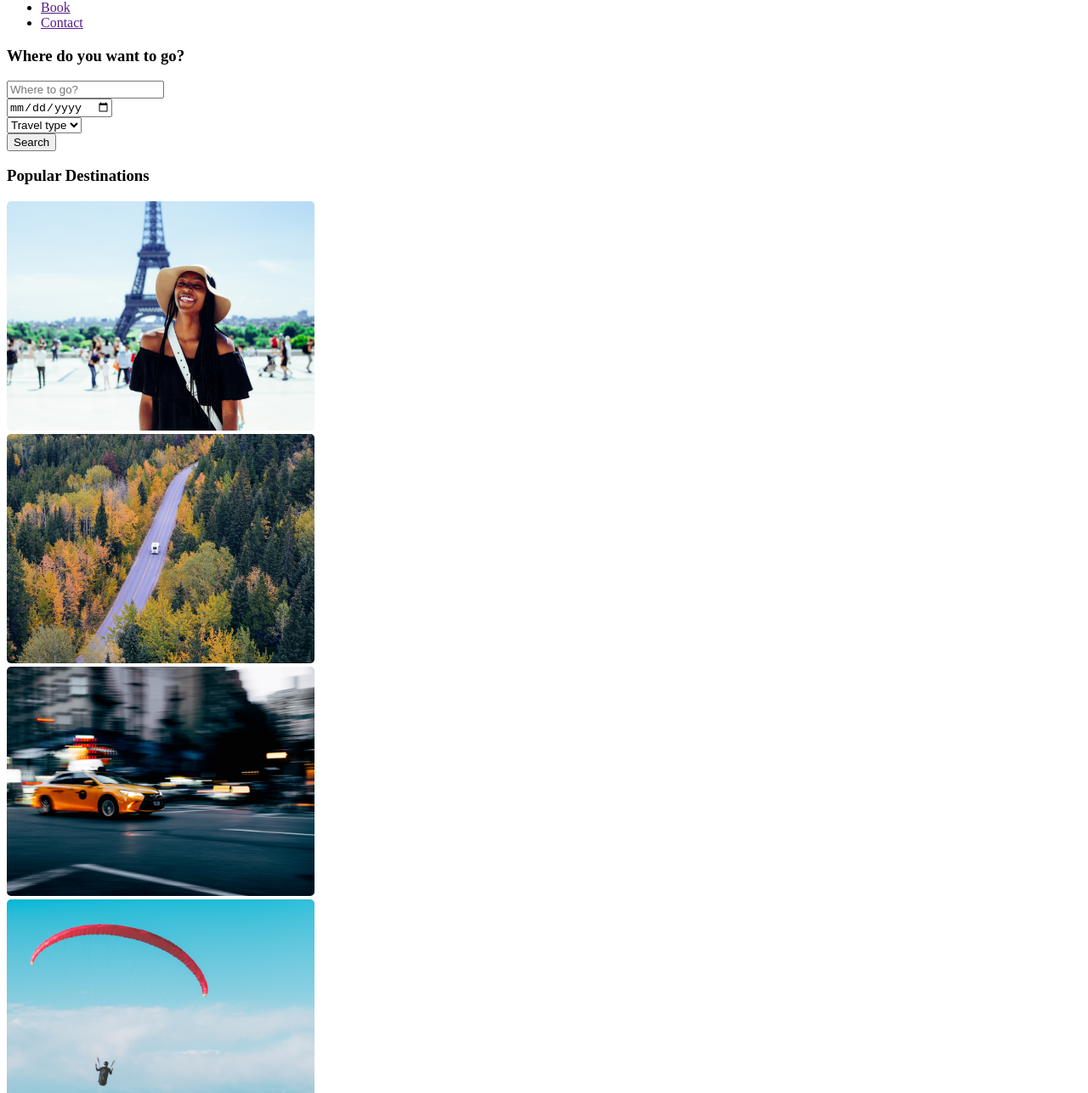
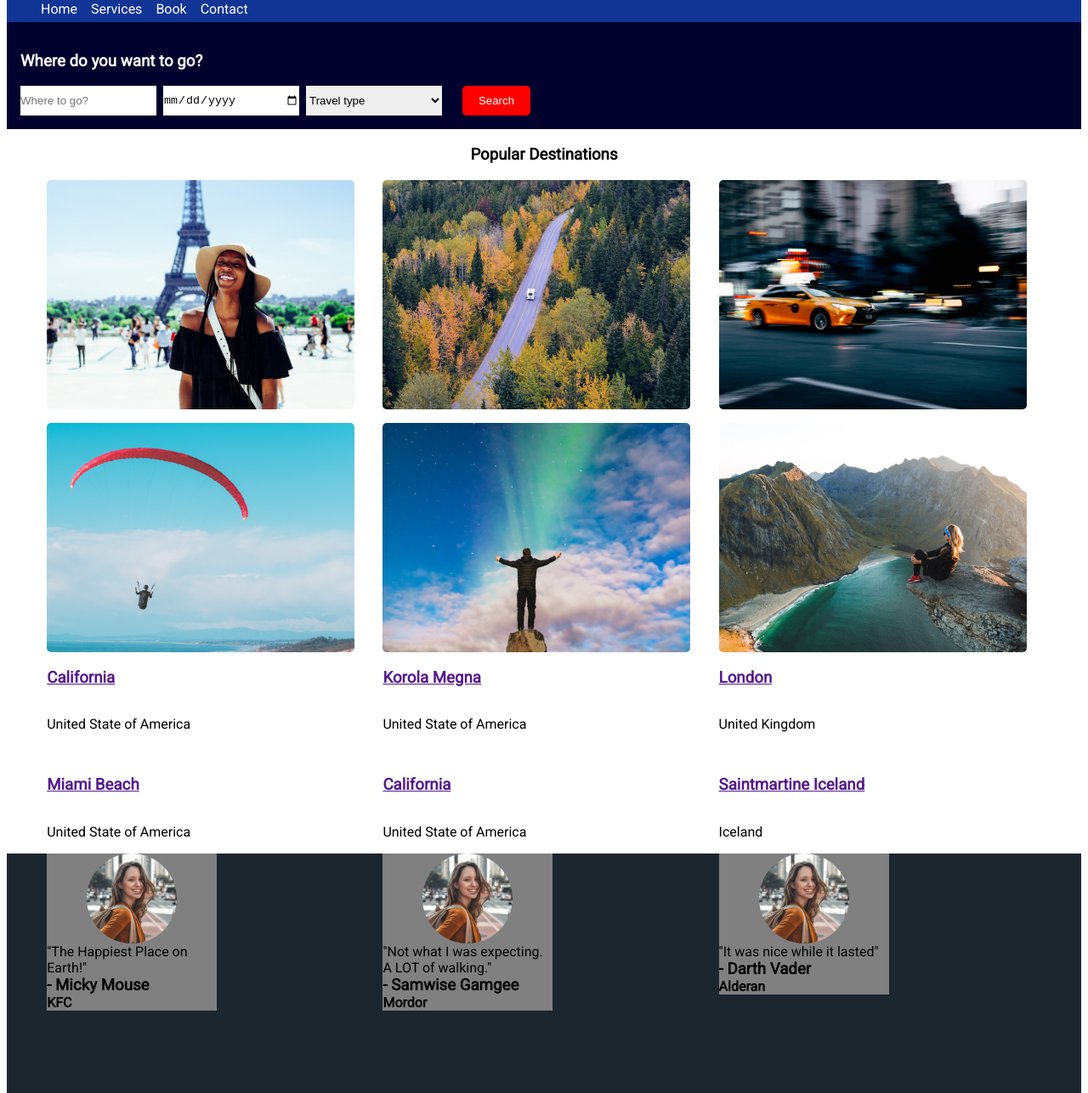
Before and after one commit to samuel-williams-ed/Week_03_Day_02, a plain HTML site: page 02_css_lab/cc_travel_start/index.html in a window 1280 px wide. Shown: the part 78-1365 px from the top of the page at 85% size. Drawn offline with Linux system fonts and the light colour scheme.

Commit message:
Completed

```diff
--- a/02_css_lab/cc_travel_start/index.html
+++ b/02_css_lab/cc_travel_start/index.html
@@ -11,6 +11,7 @@
     <link rel="preconnect" href="https://fonts.gstatic.com" crossorigin>
     <link href="https://fonts.googleapis.com/css2?family=Roboto&display=swap" rel="stylesheet">
     <link rel="stylesheet" href="style.css">
+
 </head>
 
 <body>
@@ -43,7 +44,7 @@
             <h3>Where do you want to go?</h3>
             <form class="search-form" action="#">
                 <div class="input-field">
-                    <input type="text" placeholder="Where to go?">
+                    <input id="search-bar" type="text" placeholder="Where to go?">
                 </div>
                 <div class="input-field">
                     <input type="date" id="datepicker" placeholder="Date">
--- a/02_css_lab/cc_travel_start/style.css
+++ b/02_css_lab/cc_travel_start/style.css
@@ -1,31 +1,60 @@
 body {
   /* Set the font-family for the entire body to Roboto with a generic family of sans-serif */
   /* Hint: https://developer.mozilla.org/en-US/docs/Web/CSS/font-family */
+  font-family: "Roboto";
 }
 
 header {
   /*
-  - Give the header a height of 4rem and background color (#4584b1). What is a rem?
-  Hint: https://developer.mozilla.org/en-US/docs/Learn/CSS/Building_blocks/Values_and_units
-  - Give the text a color of #fff and make the font size 2 rem
+  - Give the header a height of 4rem and
+  - background color (#4584b1). What is a rem?
+  - Give the text a color of #fff and
+  - make the font size 2 rem
   - Use flexbox to vertically align the "CodeClan Travel" logo in the center
   Hint: https://developer.mozilla.org/en-US/docs/Web/CSS/align-items
   */
+  height: 4rem;
+  background-color: #4584b1;
+  color: #fff;
+  font-size: 2rem;
+  display: flex;
+  align-items: center;
+
 }
 
 #logo {
   /* The logo element has an id of logo */
   /* Give the logo element a left margin of 40px */
+  margin-left: 40px;
 }
 
 nav {
   /* Give the nav a background color (#103594) */
   /* Use rem units to give the nav an appropriate height */
   /* Use flexbox to vertially align the nav child elements in the center */
+  background-color: #103594;
+  height: 2rem;
+
+  display: flex;
+  align-items: center;
 }
 
 nav ul {
   /* Use flexbox to layout the li elements horizontally */
+  display: flex;
+  gap: 1rem;
+  list-style: none;
+  margin: 0px;
+}
+
+
+nav ul li a {
+  color: #fff;
+  font-size: ;
+  list-style: ;
+  margin-right: ;
+  text-decoration: none;
+
 }
 
 /* Now it's time for the navigation links */
@@ -61,6 +90,32 @@ nav ul {
 /* Styling the elements of Forms is difficult. */
 /* Hint: https://developer.mozilla.org/en-US/docs/Learn/Forms/Advanced_form_styling */
 
+.where-togo {
+  background-color: rgb(1, 1, 46);
+  padding: 1rem;
+}
+.where-togo h3 {
+  color: white;
+
+}
+.search-form {
+  display: flex;
+  gap: 0.5rem;
+}
+.search-bar {
+  /* not working :( */
+  padding: 0.5rem;
+}
+.input-field * {
+  height: 35px;
+  max-height: 35px;
+  width: 160px;
+  max-width: 160px;
+  padding: 0px;
+  border: none;
+
+}
+
 input {
   /* Style the form input elements using width, height, padding-left and border-radius */
 }
@@ -84,14 +139,44 @@ input {
   - border-radius
   - cursor
   */
+  margin-left: 1rem;
+  background-color: red;
+  color: white;
+  border-radius: 5px;
+  width: 80px;
 }
 
+
 .container {
-  /* The destinations are enclosed in an article element that we want to make a grid */
+  display: grid;
+  grid-template-areas:
+  'item item item'
+  'item item item';
+  grid-template-columns: 30% 30% 30%;
+  gap: 1rem;
+  justify-content: center;
+  /* display: grid; */
+  /* justify-content: space-between; */
+/* The destinations are enclosed in an article element that we want to make a grid */
   /* Set the display property to 'grid' and justify the content */
 }
 
+.single-destination{
+  display: grid;
+  grid-area: 'item';
+  /* overflow: hidden; */
+  /* gap: 1rem; */
+}
+
 .row {
+  /* display: grid;
+  grid-template-areas:
+  'item item item'
+  'item item item';
+  grid-template-columns: 30% 30% 30%;
+  gap: 1rem;*/
+  justify-content: center;
+
   /* The row of the grid has 3 columns which should be the same width and roughly a third of the available space */
   /* Use the grid-template-columns property to set each column to 30% */
   /* You can experiment with different units for the width values */
@@ -99,29 +184,40 @@ input {
 }
 
 .section-title {
+  display: flex;
+  justify-content: center;
   /* The <div> with class section-title contains an <h3> child which we want to center */
   /* The easiest way to center child elements is to set the display property to 'flex' and justify the content */
 }
 
-.single-destination {
-  /* Use the margin property to make some space between the destinations */
-  /* Set the overflow to 'hidden' */
-  /* The overflow CSS shorthand property sets the desired behaviour for an element's overflow
-    — i.e. when an element's content is too big to fit. In this case, the image is too big too fit. */
-}
-
 img {
   /* Set the max-width property to 100% */
+  max-width: 100%;
 }
 
 /* Let's take the training wheels off. Finish off the page by adding styles to the remaining blocks */
 
 .testimonial-area {
+  background-color: rgb(28, 38, 47);
   /* Write your code here */
 }
 
 .single-testmonial{
+  height: 300px;
+  width: 200px;
+}
+
+.single-testmonial *{
+  justify-content: center;
+  background-color: grey;
+  margin: 0px;
   /* Write your code here */
+}
+
+.author-thumb{
+display: flex;
+align-items: center;
+justify-content: center;
 }
 
 .footer {
```
